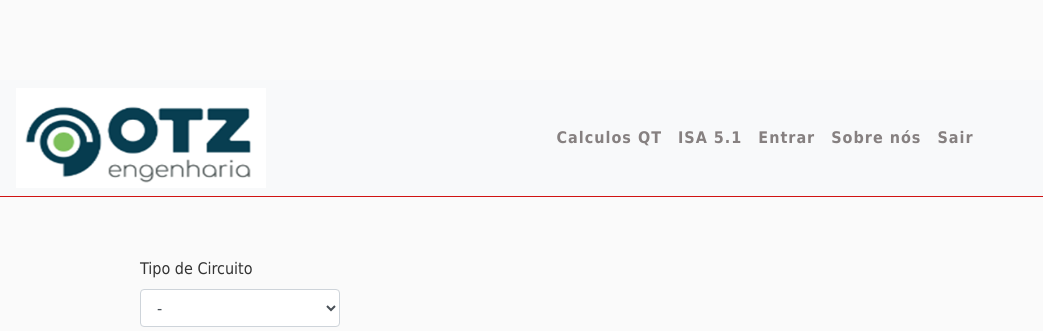
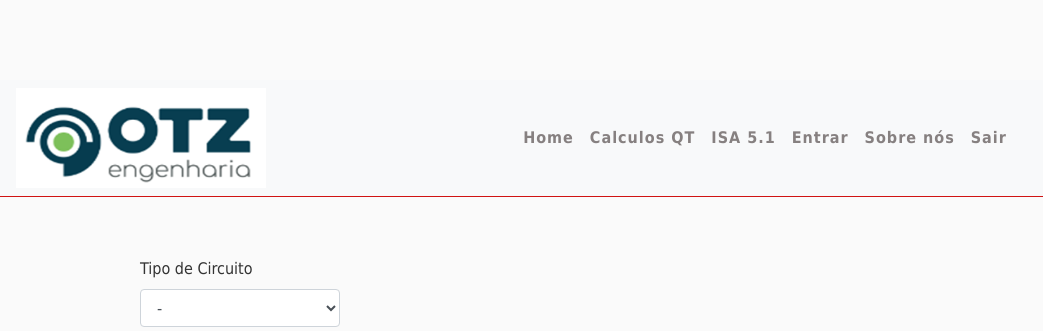
Before and after one commit to AlexsandroMO/OTZ_BASE, a Flask app: template templates/calcDrop.html in a window 1280 px wide. Shown: the top 331 px of the page, without its empty margins (0-1043 px from the left). Run offline with Flask 3, Linux system fonts and the light colour scheme; the template is opened without the code that fills it, so the values that code supplies are empty; parts of the project's set-up code (start-up, migrations or seed data) failed here and were passed over; some libraries are stand-ins or nearby versions.

Commit message:
Update calcDrop.html

```diff
--- a/templates/calcDrop.html
+++ b/templates/calcDrop.html
@@ -26,7 +26,7 @@
     <!-- <link rel="stylesheet" href="static/plugins/fontawesome-free/all.min.css">
 <link rel="stylesheet" href="static/dist/css/adminlte.min.css"> -->
 
-    <link type="text/css" rel="stylesheet" href="../static/css/reset.css">
+    <link type="text/css" rel="stylesheet" href="./static/css/reset.css">
     <link type="text/css" rel="stylesheet" href="../static/css/main.css">
     <link type="text/css" rel="stylesheet" href="../static/css/styles-drop-calc.css">
     <link type="text/css" rel="stylesheet" href="../static/css/styles-isa.css">
@@ -34,12 +34,15 @@
 
 <body>
     <nav class="navbar navbar-expand-lg navbar-light bg-light">
-        <a href="/" class="logo">
+        <a class="logo" onclick="home()">
             <img src="../static/media/LOGO_OTZ.png" alt="Logo da empresa" width=250 height=100>
         </a>
 
         <div class="collapse navbar-collapse" id="navbarSupportedContent">
             <ul class="navbar-nav">
+                <li class="nav-item">
+                    <a class="nav-link" href="../index.html">Home</a>
+                </li>
                 <li class="nav-item">
                     <a class="nav-link" href="calcDrop.html">Calculos QT</a>
                 </li>
```
